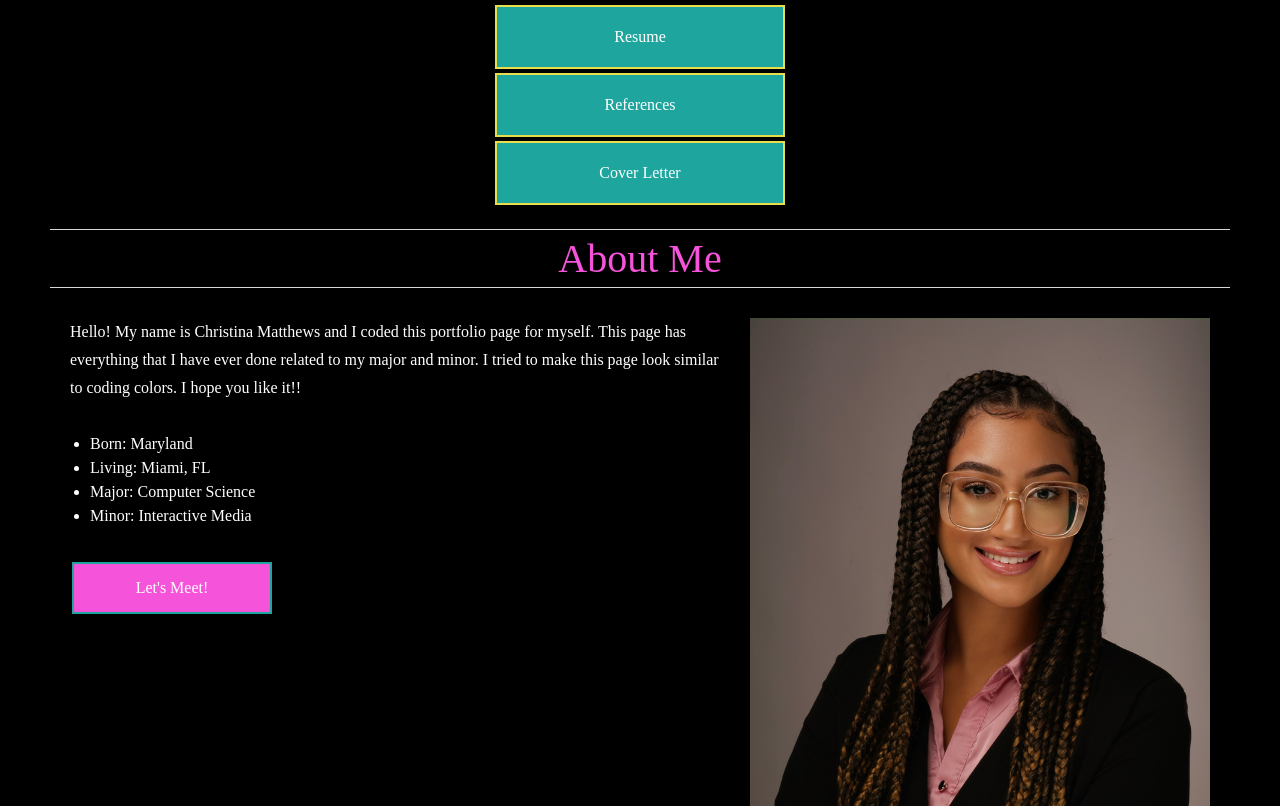
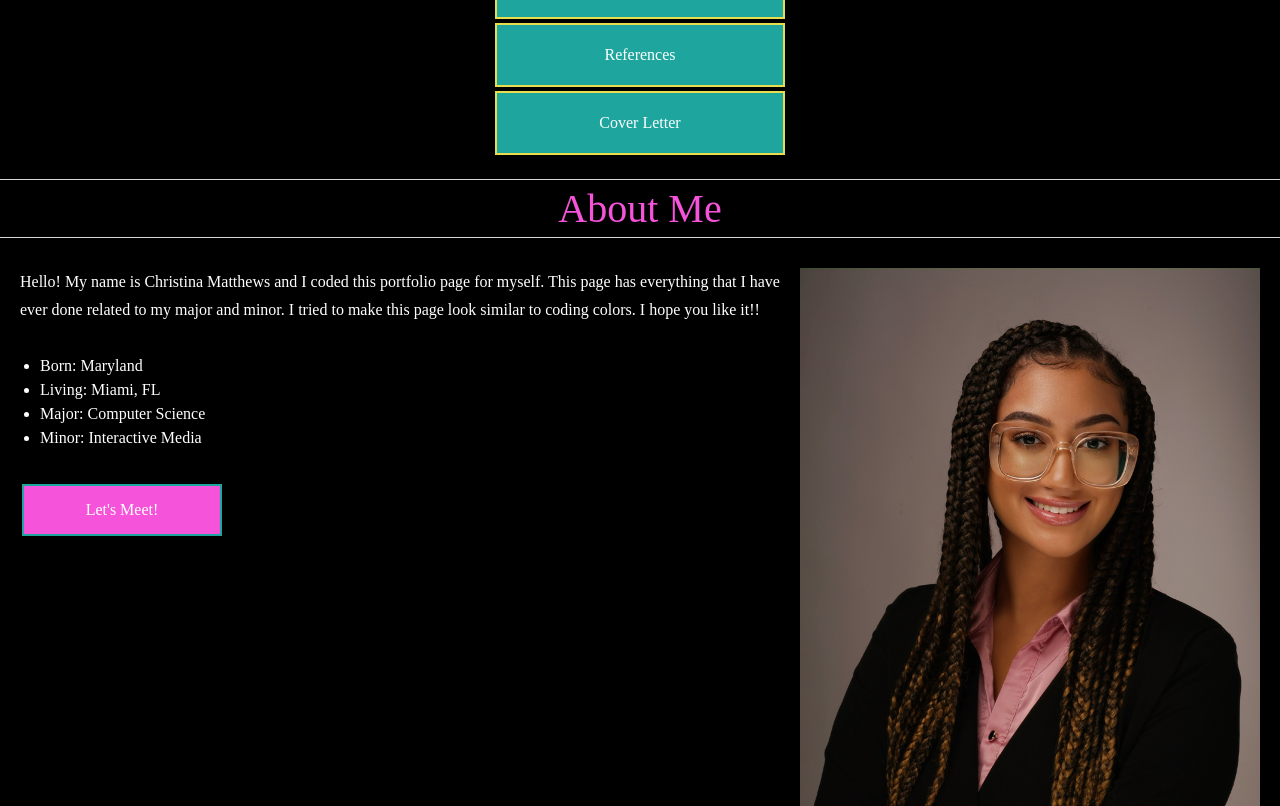
Before and after one commit to CKM99/portfolio, a plain HTML site: page index.html in a window 1280 px wide. Shown: the part 592-1398 px from the top of the page. Drawn offline with nearby package versions, Linux system fonts and the light colour scheme; a web font is replaced by a local one.

Commit message:
Update stylesheet.css

```diff
--- a/stylesheet.css
+++ b/stylesheet.css
@@ -25,9 +25,7 @@
 
 }
 
-html{
-padding: 50px;
-}
+
 #toc_list li{
 
   border-style: solid;
```
